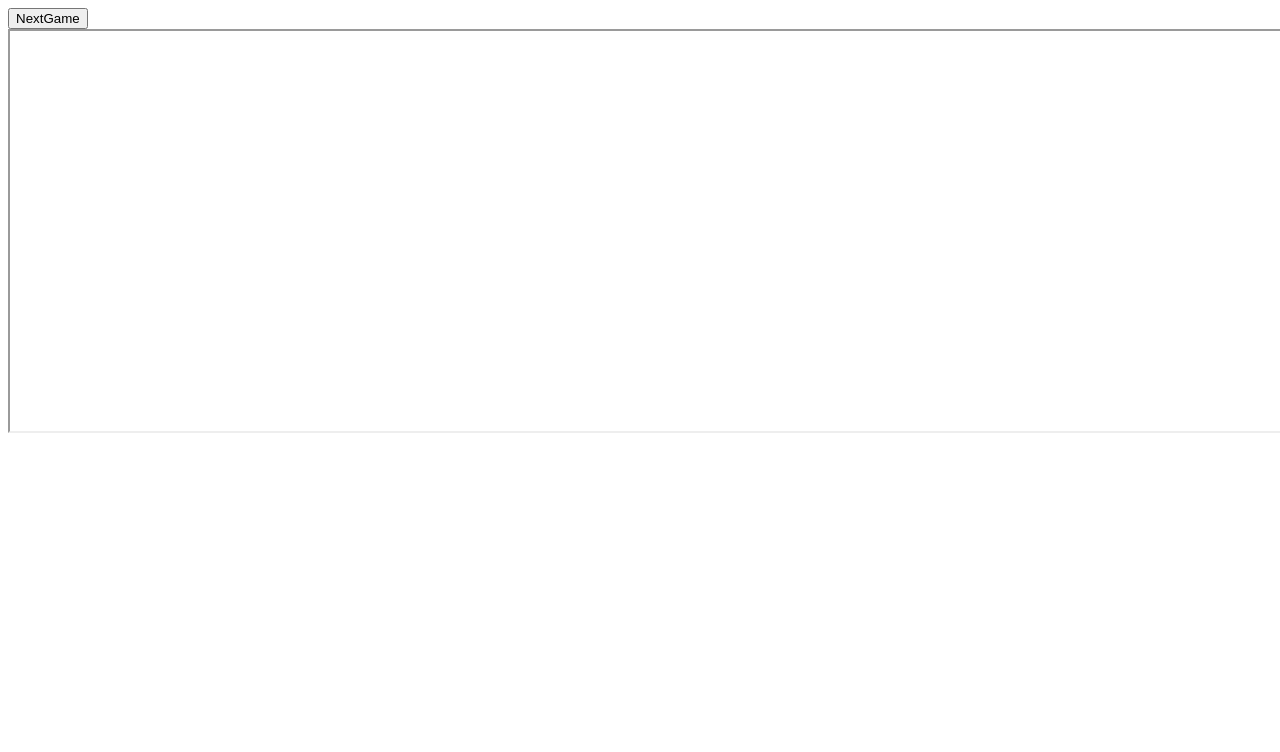
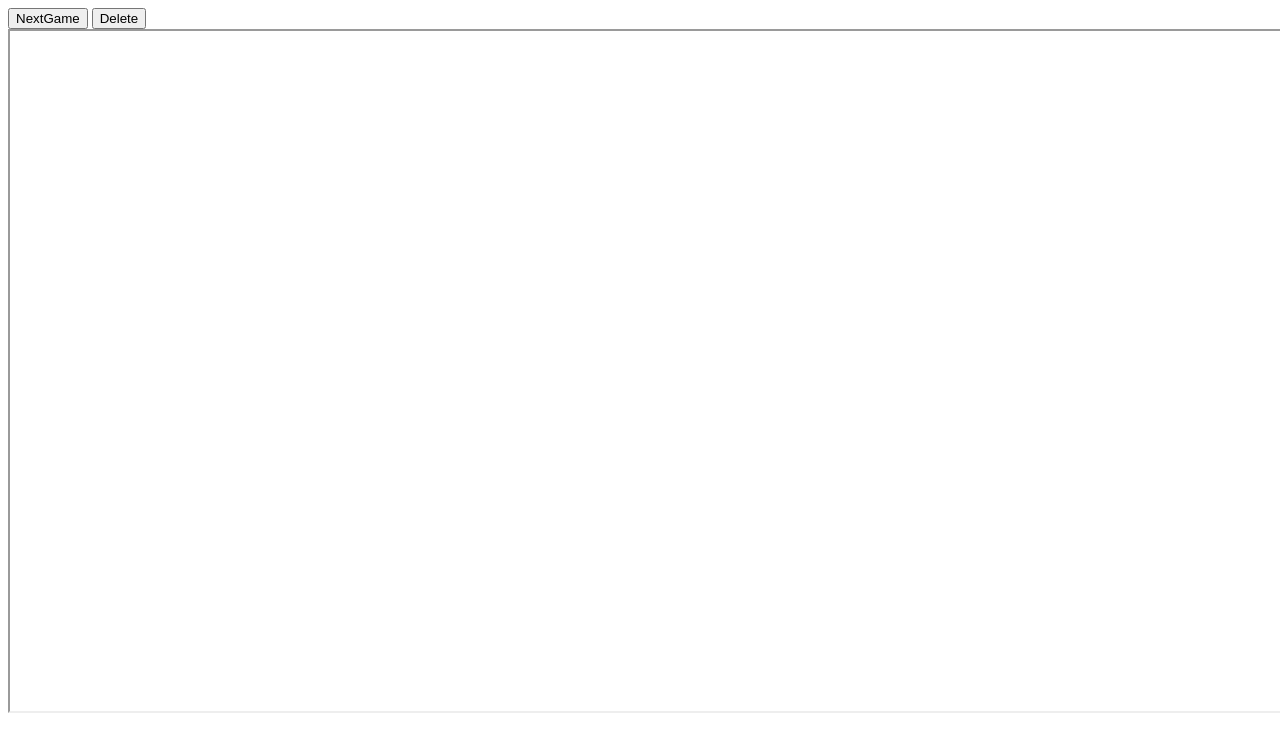
Before and after one commit to yamagranat/yamagranat.github.io, a plain HTML site: page index.html in a window 1280 px wide. Drawn offline with Linux system fonts and the light colour scheme.

Commit message:
rarrange

```diff
--- a/index.html
+++ b/index.html
@@ -8,6 +8,9 @@
 </head>
 <button onclick="changeGame()">
     NextGame
+</button>
+<button onclick="deleteFirstIframe()">
+    Delete
 </button>
 <body>
 
@@ -59,7 +62,7 @@ const generateIframe = url => {
     const iframe = document.createElement('iframe');
 
     iframe.src = url;
-    iframe.height = window.innerHeight*0.5+'px';
+    iframe.height = window.innerHeight*0.85+'px';
     iframe.width = window.innerWidth+'px';
     document.body.appendChild(iframe);
 };
@@ -82,7 +85,7 @@ setTimeout(() => {
 }, 1000);
 
 const changeGame = () => {
-    deleteFirstIframe()
+    deleteFirstIframe();
     generateIframe(s3Urls[index % s3Urls.length]);
     index += 1;
 }
```
